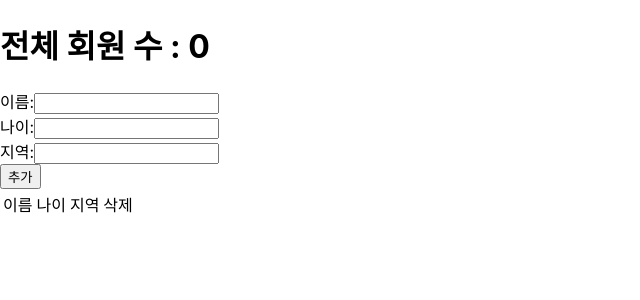
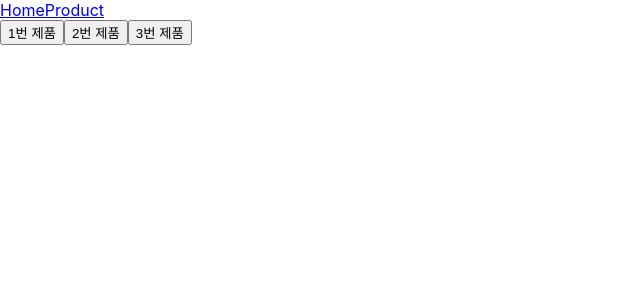
Before and after one commit to SUMIN-SUI/React, a React (Create React App) app: page /product in a window 1280 px wide. Shown: the top 300 px of the page, without its empty margins (0-640 px from the left). Built offline with nearby package versions, Linux system fonts and the light colour scheme.

Commit message:
no message

```diff
--- a/package.json
+++ b/package.json
@@ -11,6 +11,7 @@
     "react": "^18.2.0",
     "react-dom": "^18.2.0",
     "react-redux": "^9.1.0",
+    "react-router-dom": "^6.22.3",
     "react-scripts": "5.0.1",
     "styled-components": "^6.1.8",
     "web-vitals": "^2.1.4"
--- a/src/index.js
+++ b/src/index.js
@@ -2,6 +2,7 @@ import React from "react";
 import ReactDOM from "react-dom/client";
 import "./index.css";
 import reportWebVitals from "./reportWebVitals";
+import App_router from "./router/App_router";
 
 // import App from "./App";
 // import App_practice1_2 from "./App_practice1_2";
@@ -30,12 +31,12 @@ import reportWebVitals from "./reportWebVitals";
 // import App_prac_useReducer from "./practice_useReducer/App_prac_useReducer";
 
 // Redux ⇩
-import { Provider } from "react-redux";
+// import { Provider } from "react-redux";
 // import store from "./redux/store";
 // import App_redux from "./redux/App_redux";
 
-import store from "./redux_prac/store";
-import App_prac_redux from "./redux_prac/App_prac_redux";
+// import store from "./redux_prac/store";
+// import App_prac_redux from "./redux_prac/App_prac_redux";
 
 const root = ReactDOM.createRoot(document.getElementById("root"));
 root.render(
@@ -69,9 +70,10 @@ root.render(
     {/* <Provider store={store}>
       <App_redux />
     </Provider> */}
-    <Provider store={store}>
+    {/* <Provider store={store}>
       <App_prac_redux />
-    </Provider>
+    </Provider> */}
+    <App_router />
   </>
 );
 
--- /dev/null
+++ b/src/router/App_router.js
@@ -0,0 +1,26 @@
+import React from "react";
+import { createBrowserRouter, RouterProvider } from "react-router-dom";
+import Root from "./routes/Root";
+import Home from "./routes/Home";
+import Product from "./routes/Product";
+import NotFound from "./routes/NotFound";
+import ProductInfo from "./routes/ProductInfo";
+
+const router = createBrowserRouter([
+  {
+    path: "/",
+    element: <Root />,
+    errorElement: <NotFound />,
+    children: [
+      { index: true, element: <Home /> },
+      { path: "/product", element: <Product /> },
+      { path: "/product/:productId", element: <ProductInfo /> },
+    ],
+  },
+]);
+
+const App_router = () => {
+  return <RouterProvider router={router} />;
+};
+
+export default App_router;
--- /dev/null
+++ b/src/router/routes/Home.jsx
@@ -0,0 +1,7 @@
+import React from "react";
+
+const Home = () => {
+  return <div>Home</div>;
+};
+
+export default Home;
--- /dev/null
+++ b/src/router/routes/Menu.jsx
@@ -0,0 +1,13 @@
+import React from "react";
+import { Link } from "react-router-dom";
+
+const Menu = () => {
+  return (
+    <div>
+      <Link to="/">Home</Link>
+      <Link to="/product">Product</Link>
+    </div>
+  );
+};
+
+export default Menu;
--- /dev/null
+++ b/src/router/routes/NotFound.jsx
@@ -0,0 +1,7 @@
+import React from "react";
+
+const NotFound = () => {
+  return <div>Page Not Found</div>;
+};
+
+export default NotFound;
--- /dev/null
+++ b/src/router/routes/Product.jsx
@@ -0,0 +1,31 @@
+import React, { useEffect, useState } from "react";
+import { useNavigate } from "react-router-dom";
+
+const Product = () => {
+  const [productId, setProductId] = useState("");
+  const navigate = useNavigate();
+
+  const clickHandler = (e) => {
+    setProductId(e.target.value);
+  };
+
+  useEffect(() => {
+    navigate(`/product/${productId}`);
+  }, [productId]);
+
+  return (
+    <>
+      <button onClick={clickHandler} value="p001">
+        1번 제품
+      </button>
+      <button onClick={clickHandler} value="p002">
+        2번 제품
+      </button>
+      <button onClick={clickHandler} value="p003">
+        3번 제품
+      </button>
+    </>
+  );
+};
+
+export default Product;
--- /dev/null
+++ b/src/router/routes/ProductInfo.jsx
@@ -0,0 +1,9 @@
+import React from "react";
+import { useParams } from "react-router-dom";
+
+const ProductInfo = () => {
+  const { productId } = useParams();
+  return <div>{productId}제품 상세 페이지</div>;
+};
+
+export default ProductInfo;
--- /dev/null
+++ b/src/router/routes/Root.jsx
@@ -0,0 +1,14 @@
+import React from "react";
+import Menu from "./Menu";
+import { Outlet } from "react-router-dom";
+
+const Root = () => {
+  return (
+    <div>
+      <Menu />
+      <Outlet />
+    </div>
+  );
+};
+
+export default Root;
```
Also changed, not shown: 1 other file (tests, documents, lock files or other folders).
